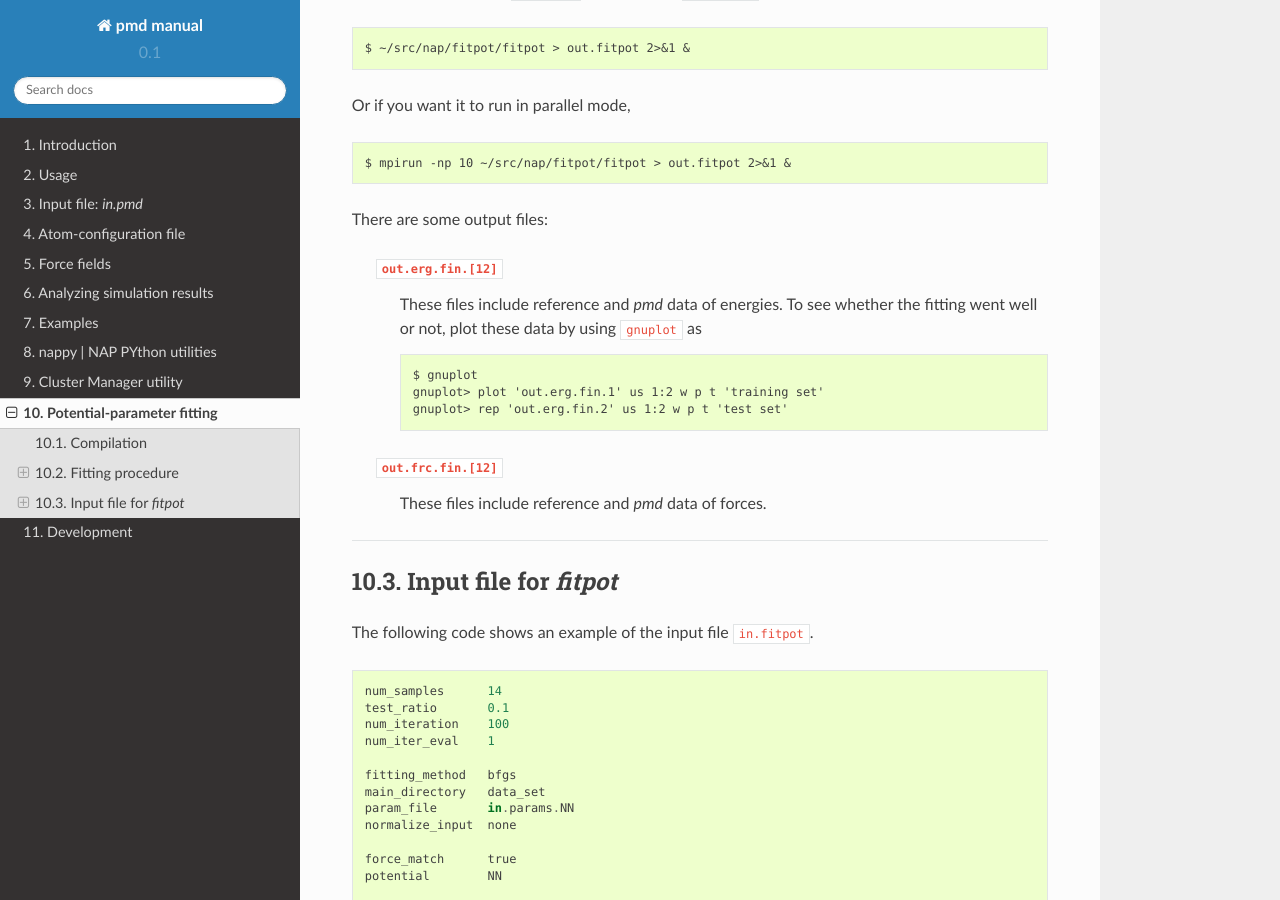
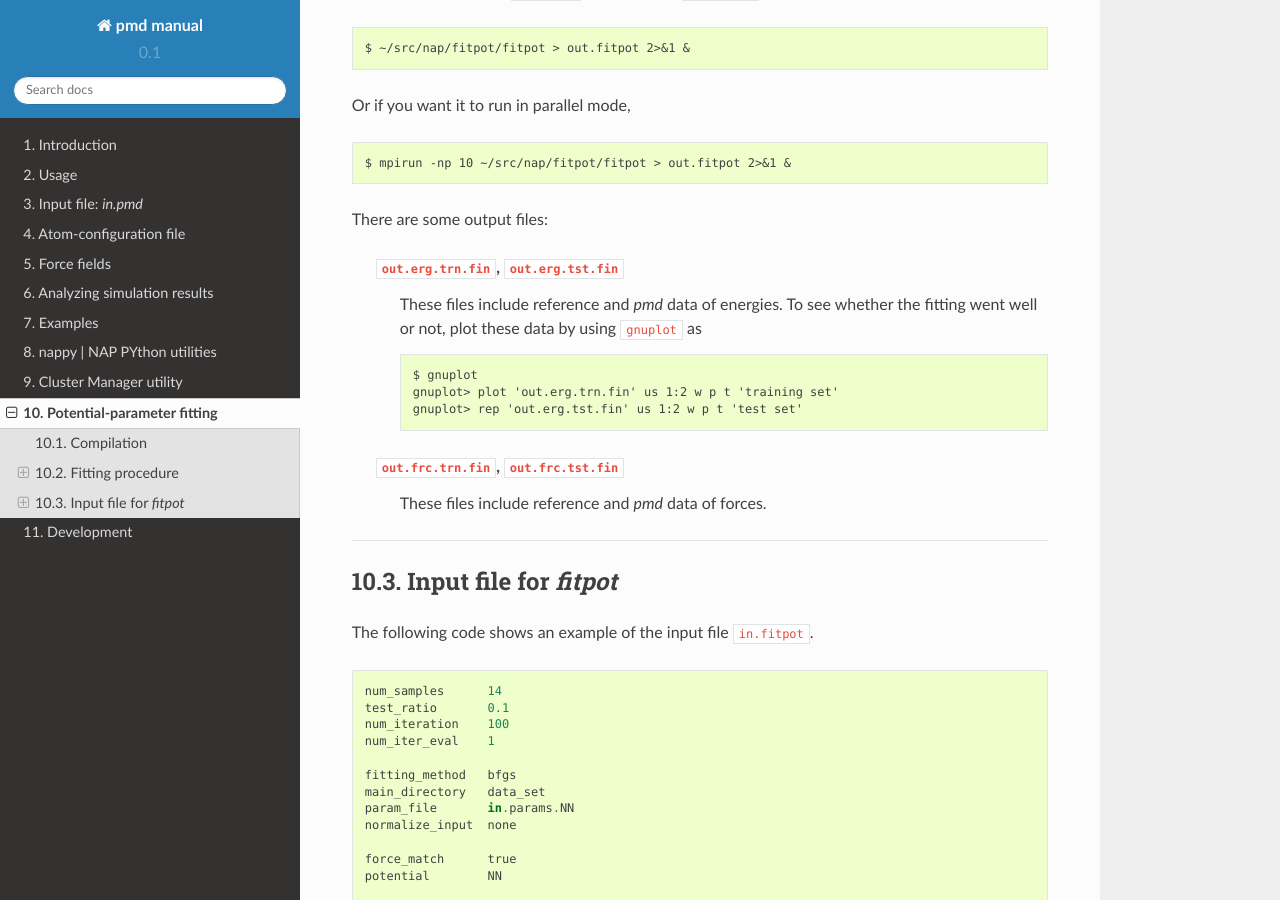
Before and after one commit to ryokbys/nap, a Sphinx documentation site: the page built from doc/fitpot.rst, in a window 1280 px wide and 900 px high, scrolled down 3294 px. Built offline with Sphinx 7.4.7 and the Read the Docs theme 2.0.0, drawn with Linux system fonts in a browser that asks for light colours; formulas are drawn with MathJax 3.

Commit message:
minor changes and bug fixes.

```diff
--- a/doc/fitpot.rst
+++ b/doc/fitpot.rst
@@ -173,17 +173,17 @@ Or if you want it to run in parallel mode,
 
 There are some output files:
 
-  ``out.erg.fin.[12]``
+  ``out.erg.trn.fin``, ``out.erg.tst.fin``
       These files include reference and *pmd* data of energies.
       To see whether the fitting went well or not, plot these data by using ``gnuplot`` as
       ::
 
          $ gnuplot
-         gnuplot> plot 'out.erg.fin.1' us 1:2 w p t 'training set'
-         gnuplot> rep 'out.erg.fin.2' us 1:2 w p t 'test set'
+         gnuplot> plot 'out.erg.trn.fin' us 1:2 w p t 'training set'
+         gnuplot> rep 'out.erg.tst.fin' us 1:2 w p t 'test set'
 
 
-  ``out.frc.fin.[12]``
+  ``out.frc.trn.fin``, ``out.frc.tst.fin``
       These files include reference and *pmd* data of forces.
 
 
```
Also changed, not shown: 4 other files.
